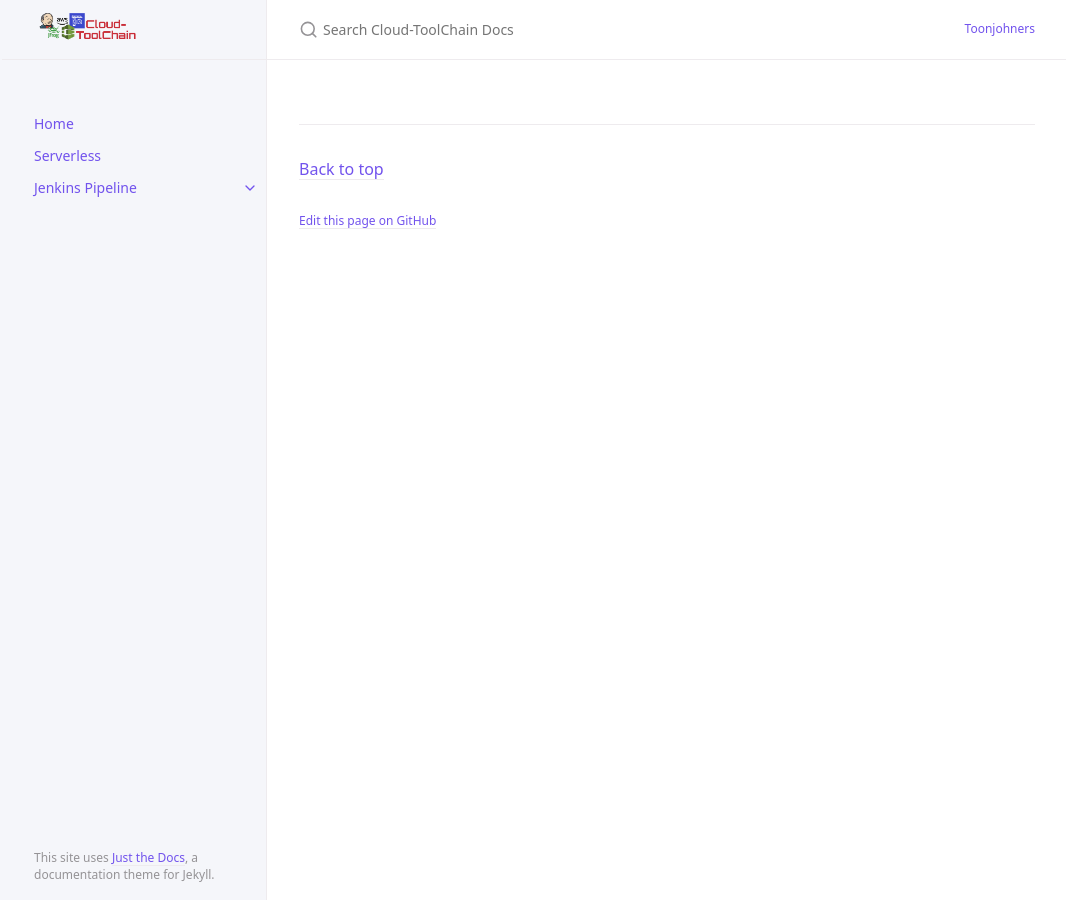
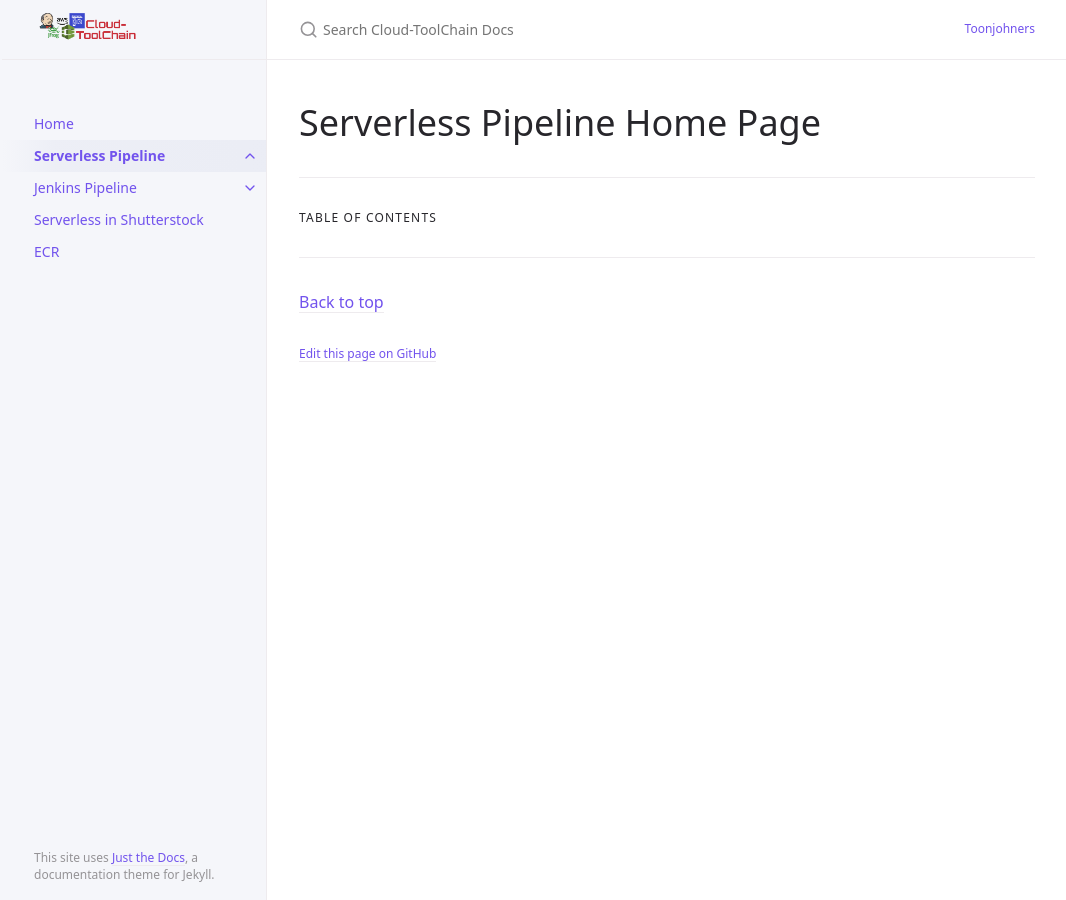
Before and after one commit to toonjohners/docs, a Jekyll site: the page built from docs/Serverless_pipeline/pipeline.md, in a window 1280 px wide. Shown: the whole page, without its empty margins (105-1171 px from the left). Built offline with Jekyll 4.4.1, drawn with Linux system fonts in a browser that asks for light colours; our own code applies the rules of GitHub Pages for plain Markdown files.

Commit message:
New Pages

```diff
--- a/docs/Serverless_pipeline/pipeline.md
+++ b/docs/Serverless_pipeline/pipeline.md
@@ -0,0 +1,10 @@
+---
+layout: default
+title: Serverless Pipeline
+nav_order: 1
+has_children: true
+permalink: docs/Serverless_pipeline
+---
+
+
+# Serverless Pipeline Home Page
```
Also changed, not shown: docs/ecr.md (+13 -0 lines), docs/jenkins/jenkins.md (+1 -1 lines), docs/serverless.md (+2 -6 lines), index.md (line endings or trailing spaces).
